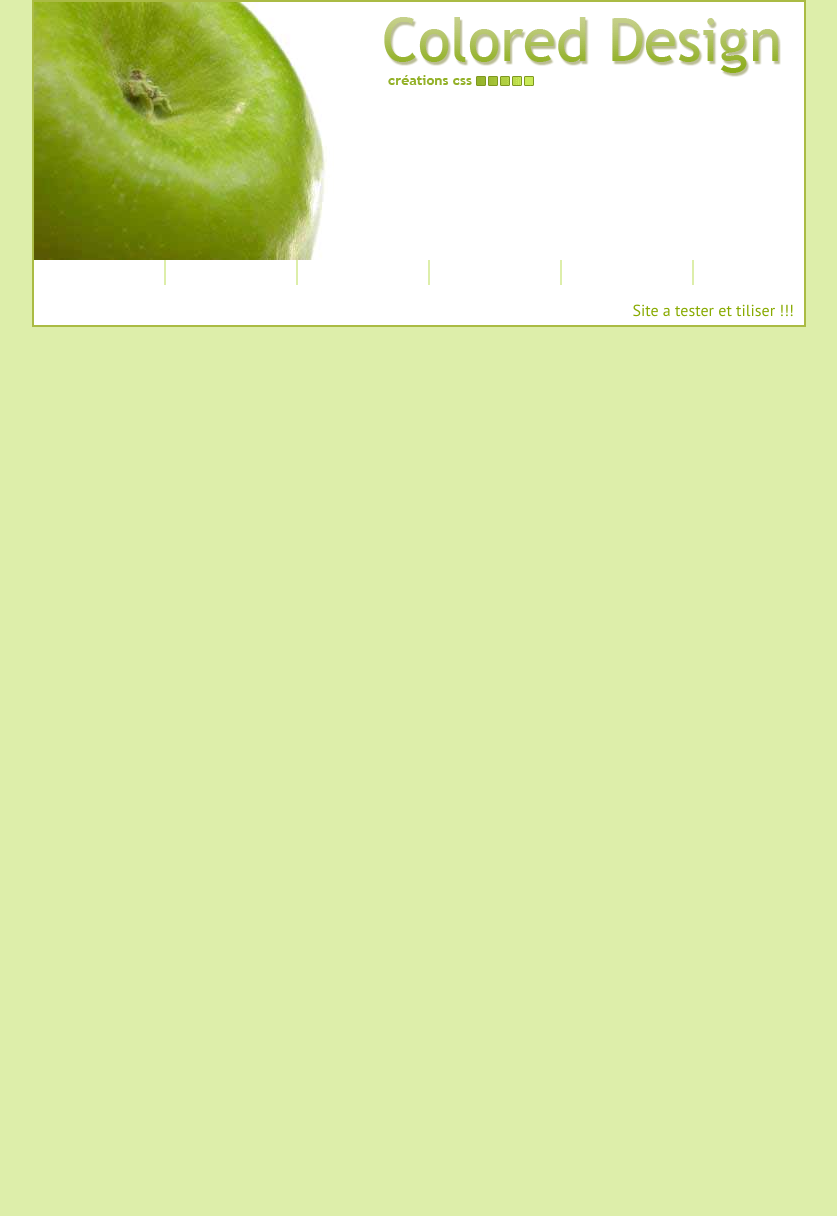
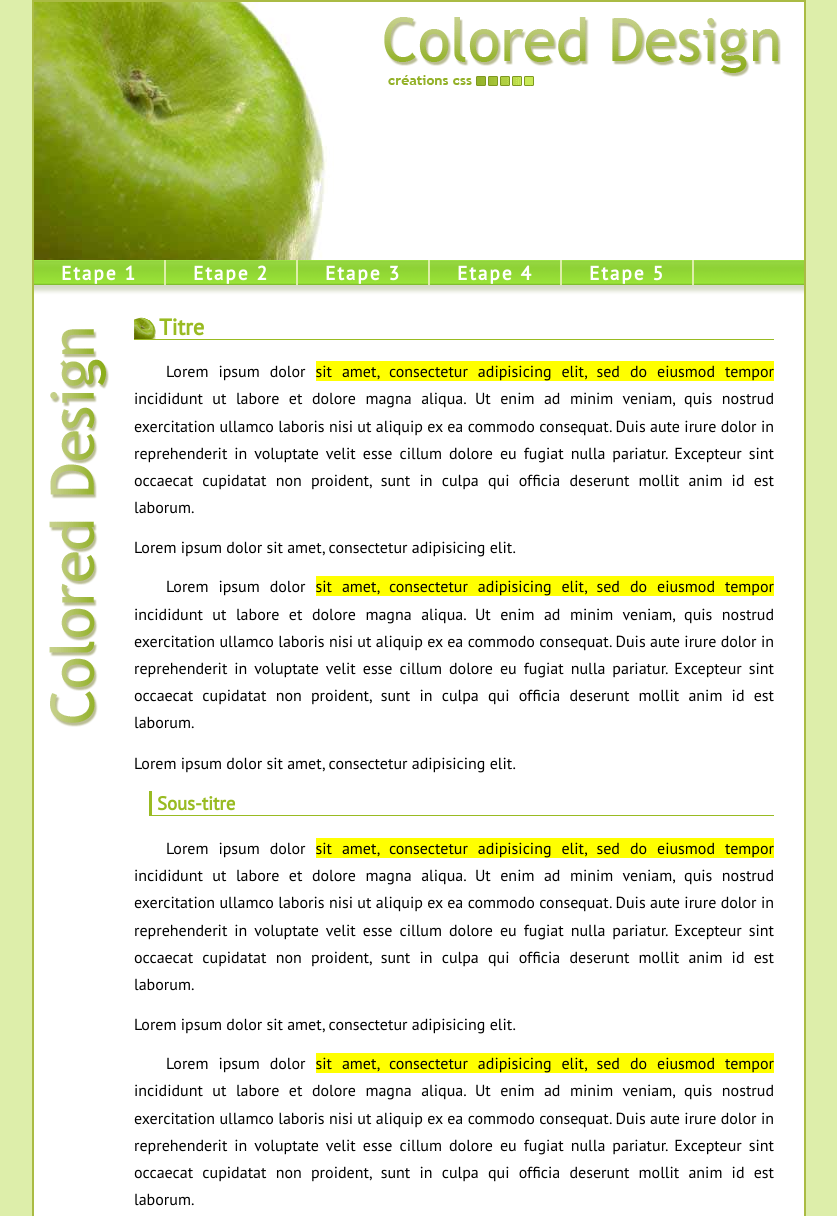
Before and after one commit to fatisajid/pomme, a plain HTML site: page index.html in a window 1280 px wide. Shown: the top 1216 px of the page, without its empty margins (221-1058 px from the left). Before the commit the page ends 800 px from the top, so only its background shows below. Drawn offline with Linux system fonts and the light colour scheme.

Commit message:
fin d'exercise

```diff
--- a/css/style.css
+++ b/css/style.css
@@ -69,3 +69,33 @@ footer{
 	text-align: right;
 	color: #8a0;
 }
+
+main{
+    padding: 0 30px 0 100px;
+    background-image: url(../img/bg_page.gif);
+    background-repeat: no-repeat;
+    background-position: 15px 15px;/*crée un espace à gauche et à droite de l'image*/
+}
+
+main h2{
+    padding-left: 25px;/*on décale le texte en fonction de l'image*/
+    line-height: 25px;/*on décale le texte en fonction de l'image avec un interligne*/
+    font-size: 1.4em;/*on précise une taille de police*/
+    background: url(../img/little_apple.gif) no-repeat left bottom;/* une petite image*/
+    color: #9b2;/*couleur au texte*/
+    border-bottom: 1px solid #9b2;/*bordure du bas avec couleur*/
+}
+
+main p{
+    text-align: justify ;/*alignement justifié*/
+    text-indent: 2em ;/*indentation supérieure à l'état normal pour aérer le tout*/
+    line-height: 1.7em ;/*hauteur de ligne supérieure à l'état normal pour aérer le tout*/
+}
+
+main h3{
+    margin-left: 15px ;
+    padding-left: 5px ;
+    border-bottom: 1px solid #9b2 ;
+    border-left: 3px solid #9b2 ;
+    color: #9b2 ;
+}
--- a/index.html
+++ b/index.html
@@ -25,7 +25,20 @@
                     </ul>
                 </nav>
             </header>
-            <footer>Site a tester et tiliser !!!</footer>
+            <main>
+                <h2>Titre</h2>
+                <p>Lorem ipsum dolor <mark>sit amet, consectetur adipisicing elit, sed do eiusmod tempor</mark> incididunt ut labore et dolore magna aliqua. Ut enim ad minim veniam, quis nostrud exercitation ullamco laboris nisi ut aliquip ex ea commodo consequat. Duis aute irure dolor in reprehenderit in voluptate velit esse cillum dolore eu fugiat nulla pariatur. Excepteur sint occaecat cupidatat non proident, sunt in culpa qui officia deserunt mollit anim id est laborum.</p>
+                <span>Lorem ipsum dolor sit amet, consectetur adipisicing elit.</span>
+                <p>Lorem ipsum dolor <mark>sit amet, consectetur adipisicing elit, sed do eiusmod tempor</mark> incididunt ut labore et dolore magna aliqua. Ut enim ad minim veniam, quis nostrud exercitation ullamco laboris nisi ut aliquip ex ea commodo consequat. Duis aute irure dolor in reprehenderit in voluptate velit esse cillum dolore eu fugiat nulla pariatur. Excepteur sint occaecat cupidatat non proident, sunt in culpa qui officia deserunt mollit anim id est laborum.</p>
+                <span>Lorem ipsum dolor sit amet, consectetur adipisicing elit.</span>
+
+                <h3>Sous-titre</h3>
+                <p>Lorem ipsum dolor <mark>sit amet, consectetur adipisicing elit, sed do eiusmod tempor</mark> incididunt ut labore et dolore magna aliqua. Ut enim ad minim veniam, quis nostrud exercitation ullamco laboris nisi ut aliquip ex ea commodo consequat. Duis aute irure dolor in reprehenderit in voluptate velit esse cillum dolore eu fugiat nulla pariatur. Excepteur sint occaecat cupidatat non proident, sunt in culpa qui officia deserunt mollit anim id est laborum.</p>
+                <span>Lorem ipsum dolor sit amet, consectetur adipisicing elit.</span>
+                <p>Lorem ipsum dolor <mark>sit amet, consectetur adipisicing elit, sed do eiusmod tempor</mark> incididunt ut labore et dolore magna aliqua. Ut enim ad minim veniam, quis nostrud exercitation ullamco laboris nisi ut aliquip ex ea commodo consequat. Duis aute irure dolor in reprehenderit in voluptate velit esse cillum dolore eu fugiat nulla pariatur. Excepteur sint occaecat cupidatat non proident, sunt in culpa qui officia deserunt mollit anim id est laborum.</p>
+                <span>Lorem ipsum dolor sit amet, consectetur adipisicing elit.</span>
+            </main>
+            <footer>Site à tester et utiliser !!!</footer>
         </div>
     </body>
 </html>
```
Also changed, not shown: img/bg_menu.gif (added).
